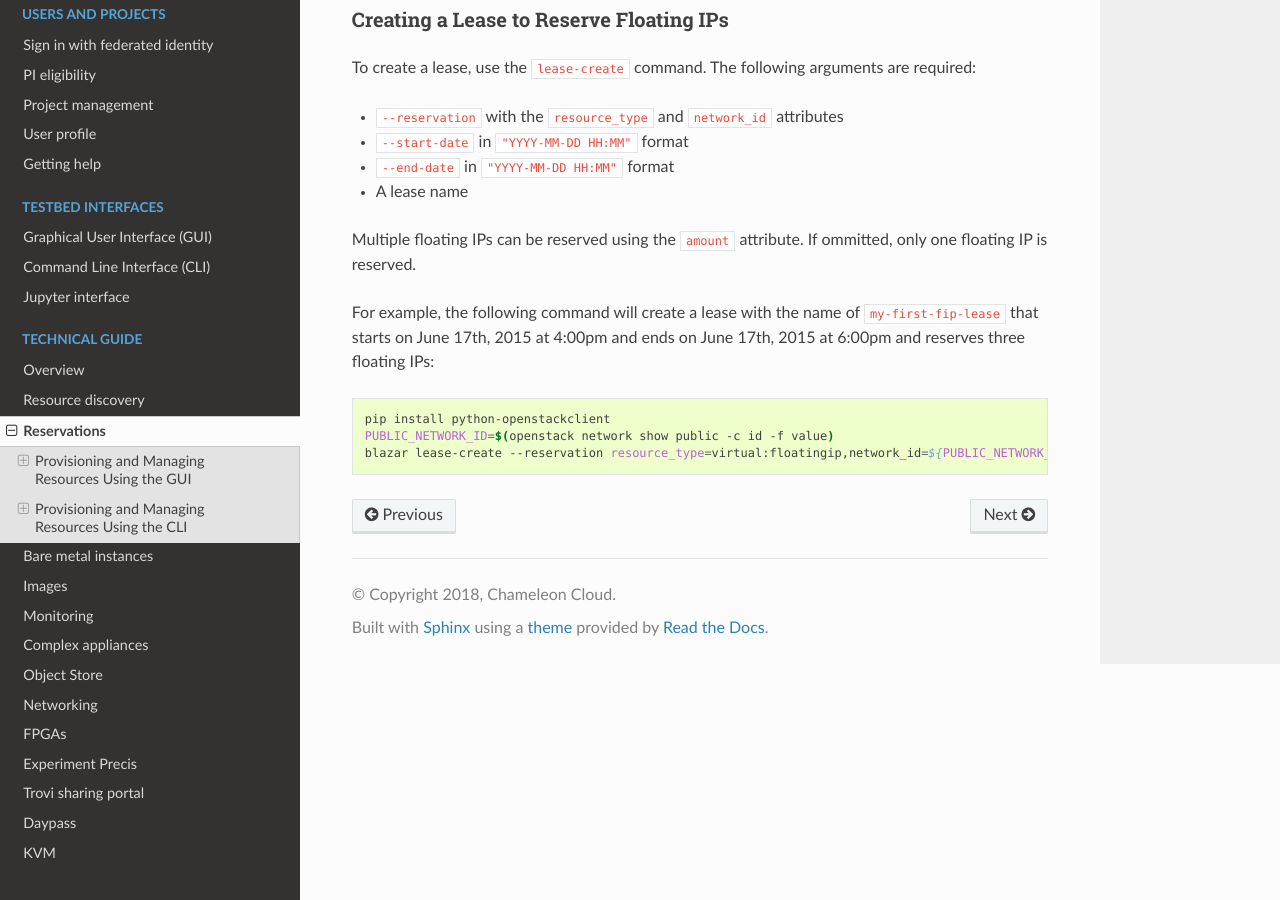
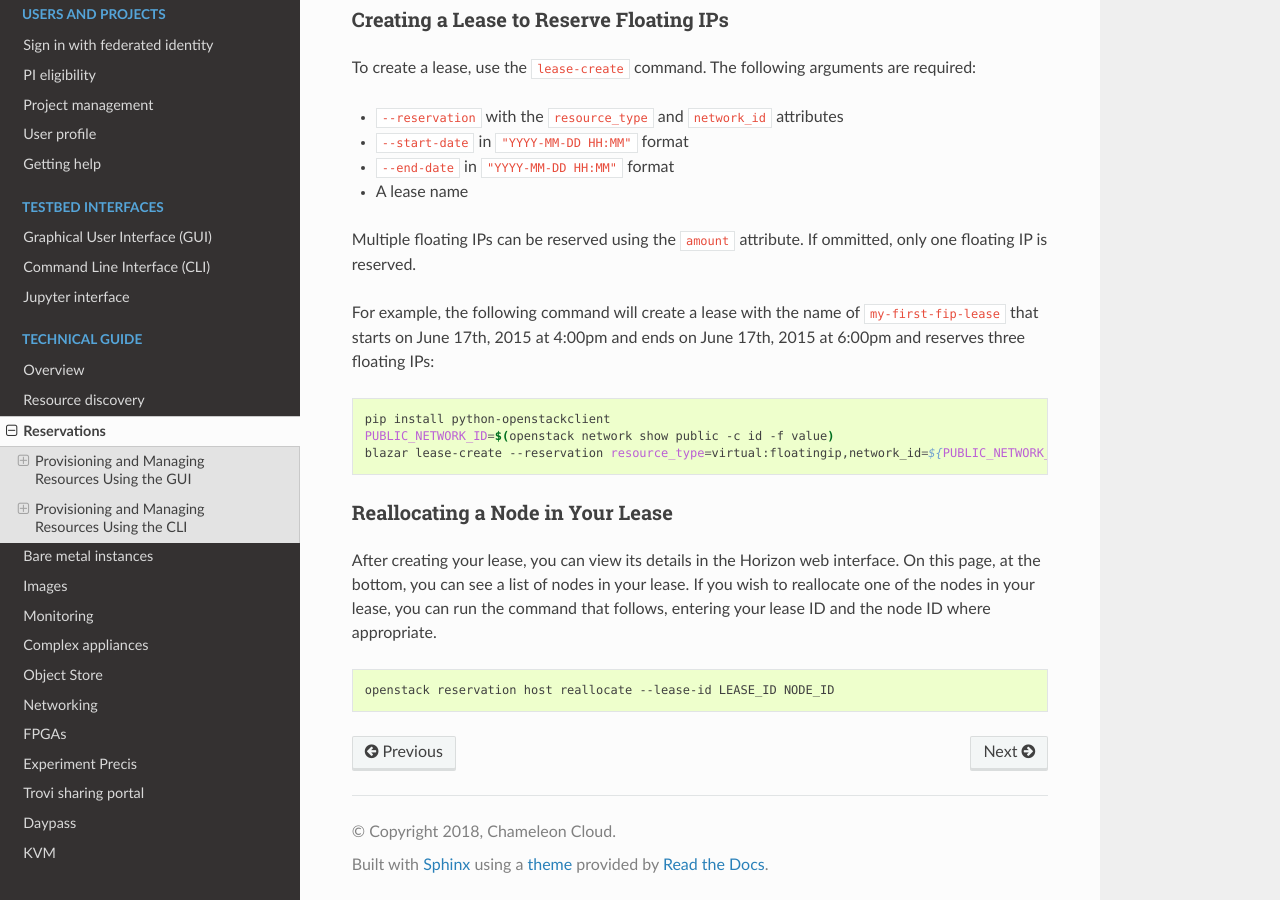
Before and after one commit to ChameleonCloud/docs, a Sphinx documentation site: the page built from source/technical/reservations.rst, in a window 1280 px wide and 900 px high, scrolled down 14549 px. Built offline with Sphinx 7.4.7 and the Read the Docs theme 2.0.0, drawn with Linux system fonts in a browser that asks for light colours.

Commit message:
Add lease reallocate example

```diff
--- a/source/technical/reservations.rst
+++ b/source/technical/reservations.rst
@@ -564,3 +564,17 @@ June 17th, 2015 at 6:00pm and reserves three floating IPs:
    pip install python-openstackclient
    PUBLIC_NETWORK_ID=$(openstack network show public -c id -f value)
    blazar lease-create --reservation resource_type=virtual:floatingip,network_id=${PUBLIC_NETWORK_ID},amount=3 --start-date "2015-06-17 16:00" --end-date "2015-06-17 18:00" my-first-fip-lease
+
+
+Reallocating a Node in Your Lease
+---------------------------------
+
+After creating your lease, you can view its details in the Horizon web
+interface. On this page, at the bottom, you can see a list of nodes in your
+lease. If you wish to reallocate one of the nodes in your lease, you can run
+the command that follows, entering your lease ID and the node ID where
+appropriate.
+
+.. code-block:: bash
+
+    openstack reservation host reallocate --lease-id LEASE_ID NODE_ID
```
